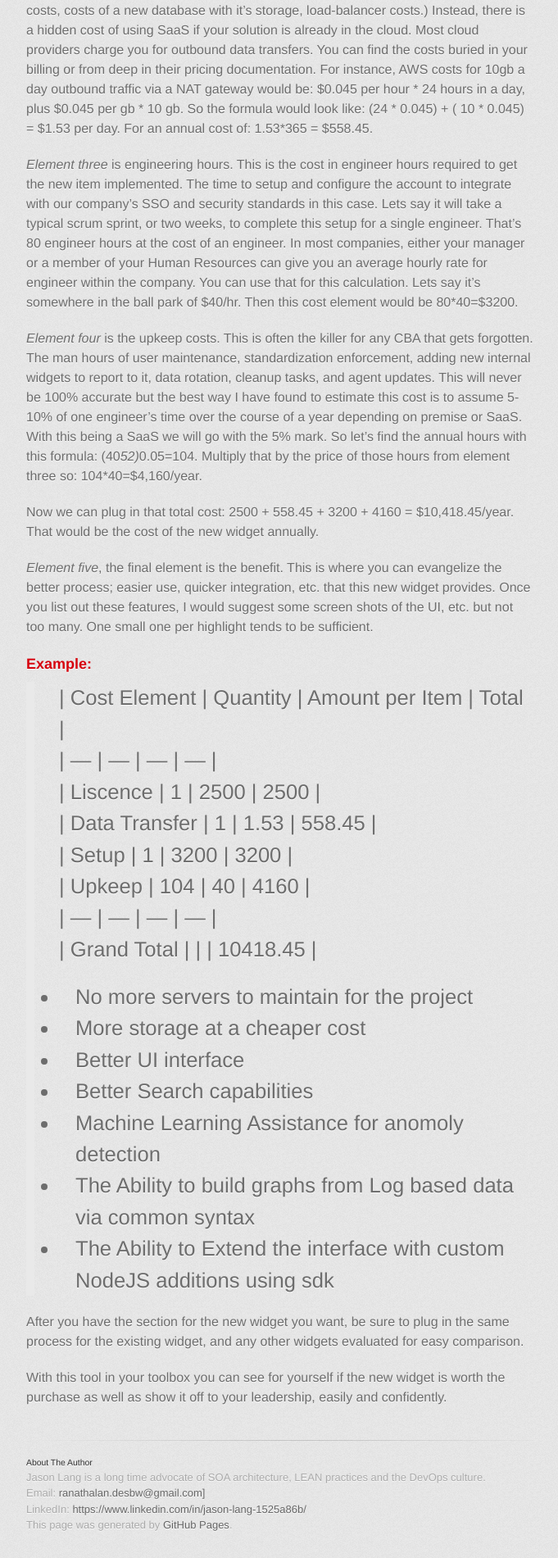
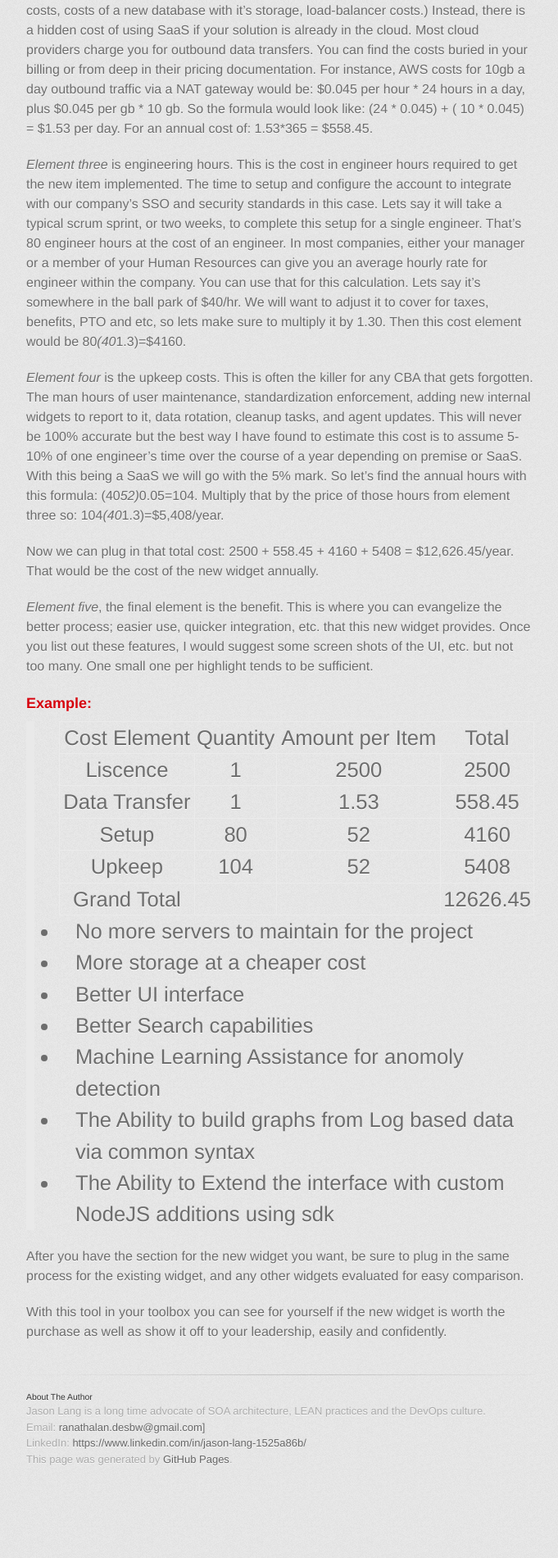
Before and after one commit to JasonLang1980/JasonLang1980.github.io, a Jekyll site: the page built from Business-Tools-for-Engineers/Cost-Benefit-Analysis.md, in a window 1280 px wide. Shown: the part 1692-3593 px from the top of the page at 82% size, without its empty margins (298-979 px from the left). Built offline with Jekyll 4.4.1, drawn with Linux system fonts in a browser that asks for light colours; some web fonts are replaced; our own code applies the rules of GitHub Pages for plain Markdown files; after the commit the page ends 3512 px from its top, so only the background shows below that.

Commit message:
Corrections to Article

```diff
--- a/Business-Tools-for-Engineers/Cost-Benefit-Analysis.md
+++ b/Business-Tools-for-Engineers/Cost-Benefit-Analysis.md
@@ -14,11 +14,11 @@ To make it more relatable,  let's use a hypothetical exercise. We have an existi
 
 *Element two* is the setup costs. Here we are looking at any additional hardware, software, and storage costs incurred to use this new widget. In our example, we are buying a SaaS so there are no servers on our side to setup. However, there will be a cost in engineer hours for integrating it within our existing ecosystem. That will be the next element. (If this widget had been a new on premise setup, we could have calculated the costs of a new server set, either bare-metal or virtual machine, storage costs, costs of a new database with it’s storage, load-balancer costs.) Instead, there is a hidden cost of using SaaS if your solution is already in the cloud. Most cloud providers charge you for outbound data transfers. You can find the costs buried in your billing or from deep in their pricing documentation. For instance, AWS costs for 10gb a day outbound traffic via a NAT gateway would be: $0.045 per hour * 24 hours in a day, plus $0.045 per gb * 10 gb. So the formula would look like: (24 * 0.045) + ( 10 * 0.045) = $1.53 per day. For an annual cost of: 1.53*365 = $558.45.
 
-*Element three* is engineering hours. This is the cost in engineer hours required to get the new item implemented. The time to setup and configure the account to integrate with our company’s SSO and security standards in this case. Lets say it will take a typical scrum sprint, or two weeks, to complete this setup for a single engineer. That’s 80 engineer hours at the cost of an engineer. In most companies, either your manager or a member of your Human Resources can give you an average hourly rate for engineer within the company. You can use that for this calculation. Lets say it’s somewhere in the ball park of $40/hr. Then this cost element would be 80*40=$3200.
+*Element three* is engineering hours. This is the cost in engineer hours required to get the new item implemented. The time to setup and configure the account to integrate with our company’s SSO and security standards in this case. Lets say it will take a typical scrum sprint, or two weeks, to complete this setup for a single engineer. That’s 80 engineer hours at the cost of an engineer. In most companies, either your manager or a member of your Human Resources can give you an average hourly rate for engineer within the company. You can use that for this calculation. Lets say it’s somewhere in the ball park of $40/hr. We will want to adjust it to cover for taxes, benefits, PTO and etc, so lets make sure to multiply it by 1.30. Then this cost element would be 80*(40*1.3)=$4160.
 
-*Element four* is the upkeep costs. This is often the killer for any CBA that gets forgotten. The man hours of user maintenance, standardization enforcement, adding new internal widgets to report to it, data rotation, cleanup tasks, and agent updates. This will never be 100% accurate but the best way I have found to estimate this cost is to assume 5-10% of one engineer’s time over the course of a year depending on premise or SaaS. With this being a SaaS we will go with the 5% mark. So let's find the annual hours with this formula: (40*52)*0.05=104. Multiply that by the price of those hours from element three so: 104*40=$4,160/year.
+*Element four* is the upkeep costs. This is often the killer for any CBA that gets forgotten. The man hours of user maintenance, standardization enforcement, adding new internal widgets to report to it, data rotation, cleanup tasks, and agent updates. This will never be 100% accurate but the best way I have found to estimate this cost is to assume 5-10% of one engineer’s time over the course of a year depending on premise or SaaS. With this being a SaaS we will go with the 5% mark. So let's find the annual hours with this formula: (40*52)*0.05=104. Multiply that by the price of those hours from element three so: 104*(40*1.3)=$5,408/year.
 
-Now we can plug in that total cost: 2500 + 558.45 + 3200 + 4160 = $10,418.45/year. That would be the cost of the new widget annually.
+Now we can plug in that total cost: 2500 + 558.45 + 4160 + 5408 = $12,626.45/year. That would be the cost of the new widget annually.
 
 *Element five*, the final element is the benefit. This is where you can evangelize the better process; easier use, quicker integration, etc. that this new widget provides. Once you list out these features, I would suggest some screen shots of the UI, etc. but not too many. One small one per highlight tends to be sufficient.
 
@@ -27,10 +27,11 @@ Now we can plug in that total cost: 2500 + 558.45 + 3200 + 4160 = $10,418.45/yea
 > | --- | --- | --- | --- |
 > | Liscence | 1 | 2500 | 2500 |
 > | Data Transfer | 1 | 1.53 | 558.45 |
-> | Setup | 1 | 3200 | 3200 |
-> | Upkeep | 104 | 40 | 4160 |
+> | Setup | 80 | 52 | 4160 |
+> | Upkeep | 104 | 52 | 5408 |
 > | --- | --- | --- | --- |
-> | Grand Total | | | 10418.45 |
+> | Grand Total | | | 12626.45 |
+>
 >  * No more servers to maintain for the project
 >  * More storage at a cheaper cost
 >  * Better UI interface
--- a/assets/css/style.scss
+++ b/assets/css/style.scss
@@ -2,3 +2,8 @@
 ---
 
 @import "jekyll-theme-tactile";
+.page-header{
+    color:#ffff;
+    background-color:#A067AB;
+    background-image:linear-gradient(120deg,#5073B8,#A067AB);
+    }
```
